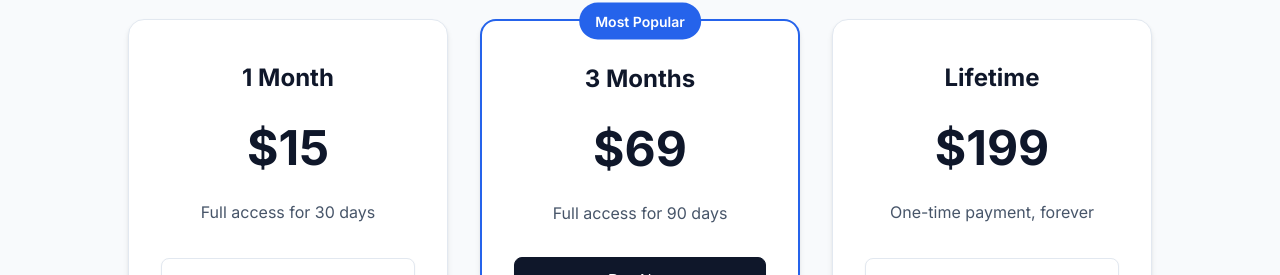
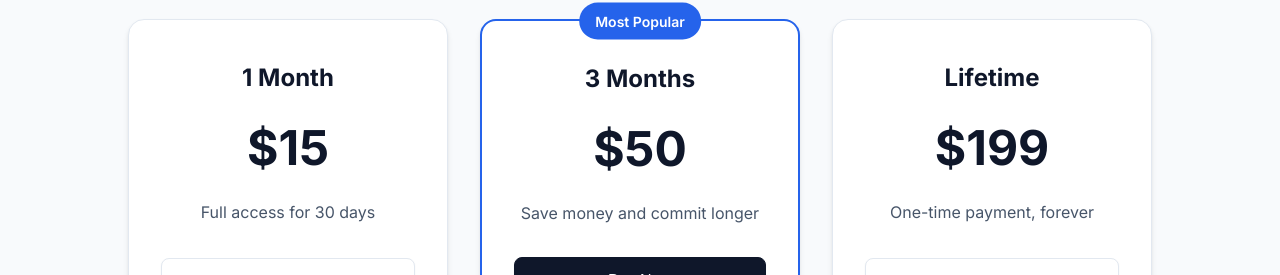
Before and after one commit to sarundev/TG-Adder, a React app in the folder frontend/: page / in a window 1280 px wide. Shown: the part 1494-1769 px from the top of the page. Built offline with nearby package versions, Linux system fonts and the light colour scheme; the HTML template or start-up script is replaced by a standard one.

Commit message:
Update 3 Month plan price to 50$

```diff
--- a/frontend/src/App.jsx
+++ b/frontend/src/App.jsx
@@ -198,8 +198,8 @@ function App() {
           <div className="price-card popular">
             <div className="popular-badge">Most Popular</div>
             <h3>3 Months</h3>
-            <div className="price">$69</div>
-            <p>Full access for 90 days</p>
+            <div className="price">$50</div>
+            <p>Save money and commit longer</p>
             <button className="btn btn-primary" onClick={() => handleBuy('3_months')} disabled={buying}>
               {buying ? 'Processing...' : 'Buy Now'}
             </button>
```
Also changed, not shown: 3 other files (tests, documents, lock files or other folders).
